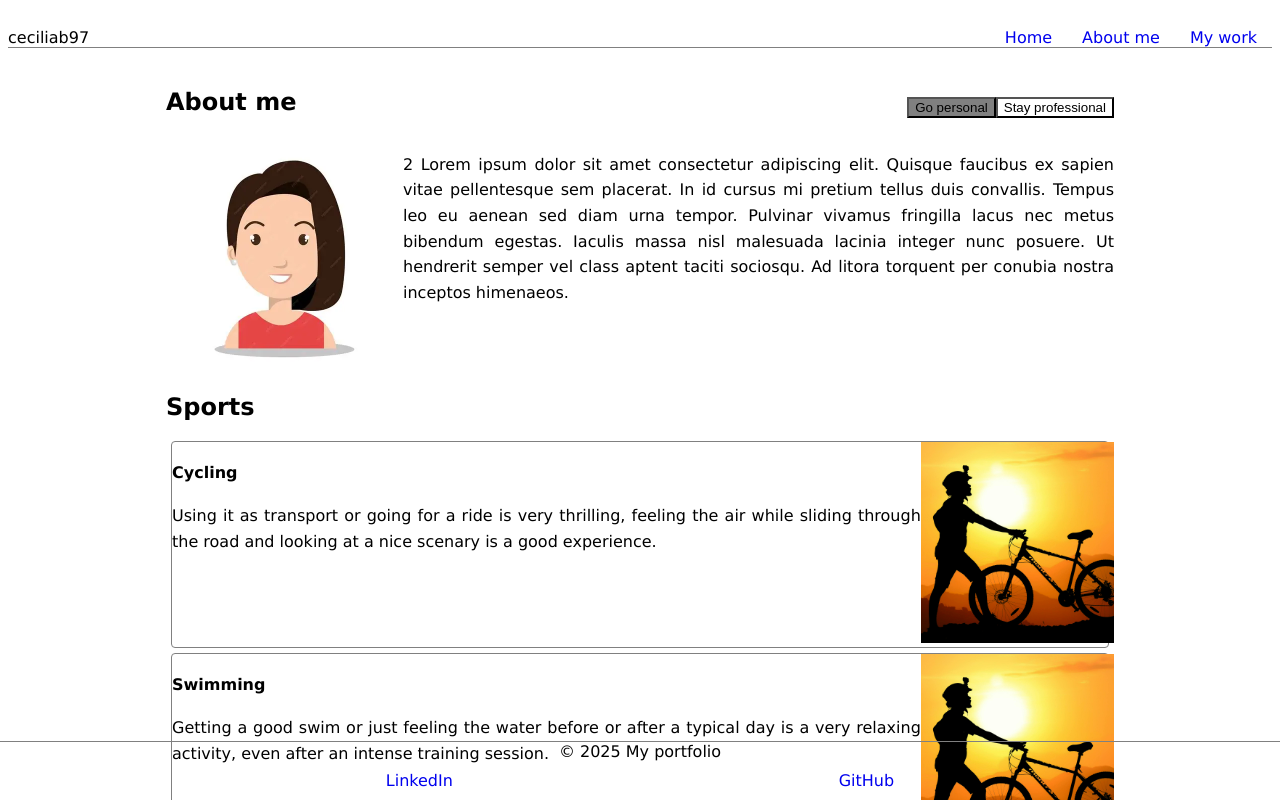
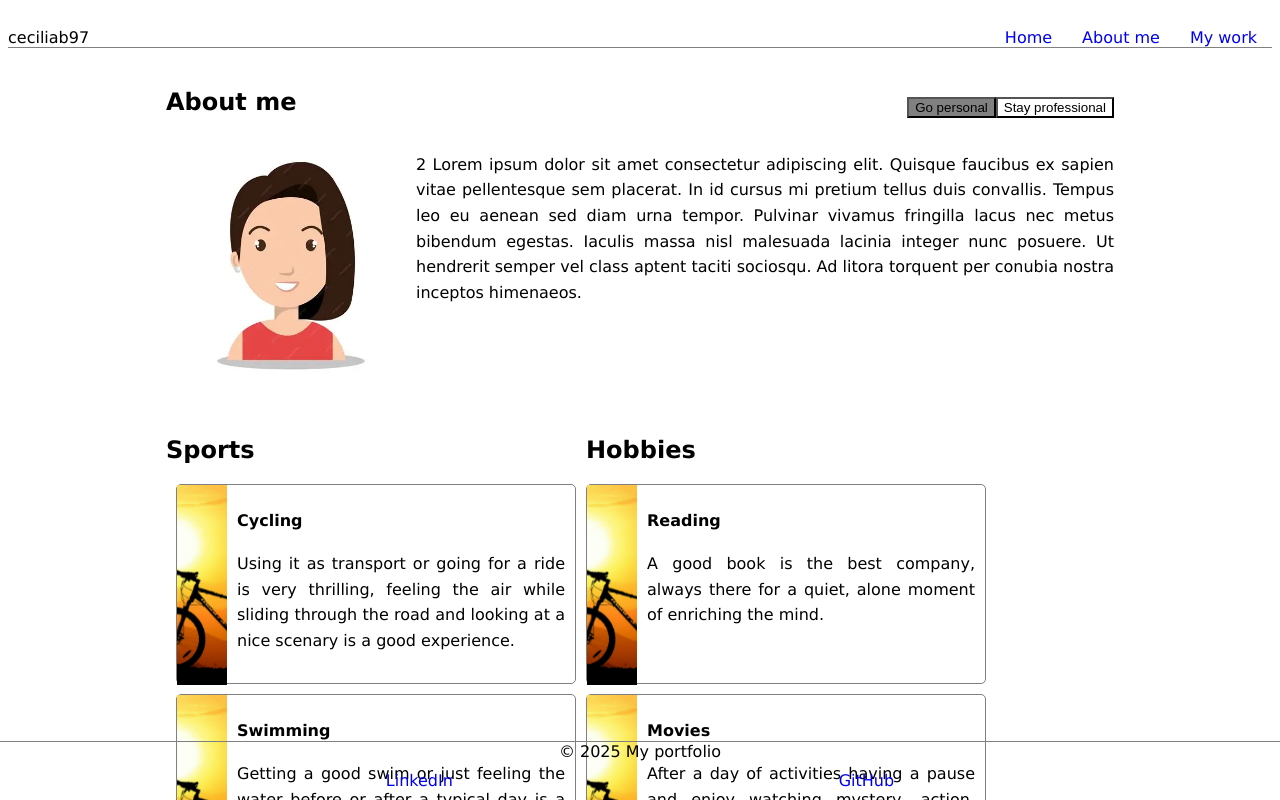
Before and after one commit to ceciliaB97/ceciliab97.github.io, a website: page source/about.html in a window 1280 px wide. Both pictures are taken after a click on the button "Go personal". Shown: the top 800 px of the page. Drawn offline with Linux system fonts and the light colour scheme.

Commit message:
feat: organizar items info personal con html js y css

```diff
--- a/css/about.css
+++ b/css/about.css
@@ -4,6 +4,7 @@
     justify-content: space-evenly;
     align-items: flex-start;
     width: 75%;
+    height: 280px;
 }
 
 #profPersTitleDiv {
@@ -14,8 +15,8 @@
 }
 
 #aboutMeDiv1 img {
-    width: 25%;
-    height: 25%;
+    width: 250px;
+    height: 250px;
 }
 
 #profPersBtnDiv {
@@ -34,30 +35,48 @@
 }
 
 #sportsWrapperDiv {
-    float:left;
+    float: left;
 }
 
 #hobbiesWrapperDiv {
-    float: right;
+    float: hidden;
 }
 
 #sportsWrapperDiv #hobbiesWrapperDiv {
-    width: 50%;
+    /*width: 50%;*/
 }
 
 .activities-card {
+    border: 1px solid grey;
+    border-radius: 5px;
+    margin: 10px;
+    background-color: #ffffff;
     display: flex;
     flex-direction: row;
-    justify-content: space-evenly;
-    border: 1px solid grey;
-    border-radius: 4px;
-    margin: 5px;
+    justify-content: space-between;
+    box-sizing: border-box;
+    height: 200px;
+    width: 400px;
+}
+
+.activities-card:hover {
+    background-color: grey;
 }
 
 .activity-header {
-    width: 80%;
+    /*width: 80%;*/
+    /* top right bottom left */
+    padding: 5px 10px 5px 10px;
 }
 
-.activity-aside {
-    width: 20%;
+.activity-header h3 {
+    margin: 0;
+    color: #333;
 }
+
+.activity-aside img {
+    /*width: 20%;*/
+    object-fit: cover;
+    width: 50px;
+    height: 200px;
+}
--- a/css/myWork.css
+++ b/css/myWork.css
@@ -1,13 +1,12 @@
 #reposListContainer {
     display: flex;
     flex-direction: column;
-    gap: 25px; /* Space between the rectangles */
+    gap: 25px;
     width: 75%;
     margin-top: 20px;
 }
 
 .repo-card {
-    /* Wide rectangle dimensions */
     width: 100%;
     min-height: 140px;
     border: 1px solid grey;
@@ -27,7 +26,6 @@
 
 .repo-header h3 {
     margin: 0;
-    font-size: 1.2rem;
     color: #333;
 }
 
@@ -42,7 +40,6 @@
     background: #f0f0f0;
     padding: 3px 10px;
     border-radius: 12px;
-    font-size: 0.8rem;
 }
 
 span {
--- a/js/about.js
+++ b/js/about.js
@@ -59,14 +59,14 @@ function loadNextSportsBatch() {
     const card = document.createElement("div");
     card.className = "activities-card";
     card.innerHTML = `
-            <div class="activity-header">
-                <h4>${activity.name}</h4>
-                <p>${activity.description}</p>
-            </div>
             <div class="activity-aside">
                 <span class="repo-img">
                     <img src="${activity.image}" alt="${activity.name}">
                 </span>
+            </div>
+            <div class="activity-header">
+                <h4>${activity.name}</h4>
+                <p>${activity.description}</p>
             </div>
         `;
     container.appendChild(card);
@@ -112,15 +112,16 @@ function loadNextHobbiesBatch() {
     const card = document.createElement("div");
     card.className = "activities-card";
     card.innerHTML = `
-            <div class="activity-header">
-                <h4>${activity.name}</h4>
-                <p>${activity.description}</p>
-            </div>
             <div class="activity-aside">
                 <span class="repo-img">
                     <img src="${activity.image}" alt="${activity.name}">
                 </span>
             </div>
+            <div class="activity-header">
+                <h4>${activity.name}</h4>
+                <p>${activity.description}</p>
+            </div>
+
         `;
     container.appendChild(card);
   });
--- a/source/about.html
+++ b/source/about.html
@@ -65,7 +65,7 @@
         <div id="sportsScrollAnchor" style="height: 10px"></div>
       </div>
       <div id="hobbiesWrapperDiv">
-        <h3>Hobbies</h3>
+        <h2>Hobbies</h2>
         <div id="hobbiesListContainer"></div>
           <!-- hobbies -->
         <div id="hobbiesSrollAnchor" style="height: 10px"></div>
```
